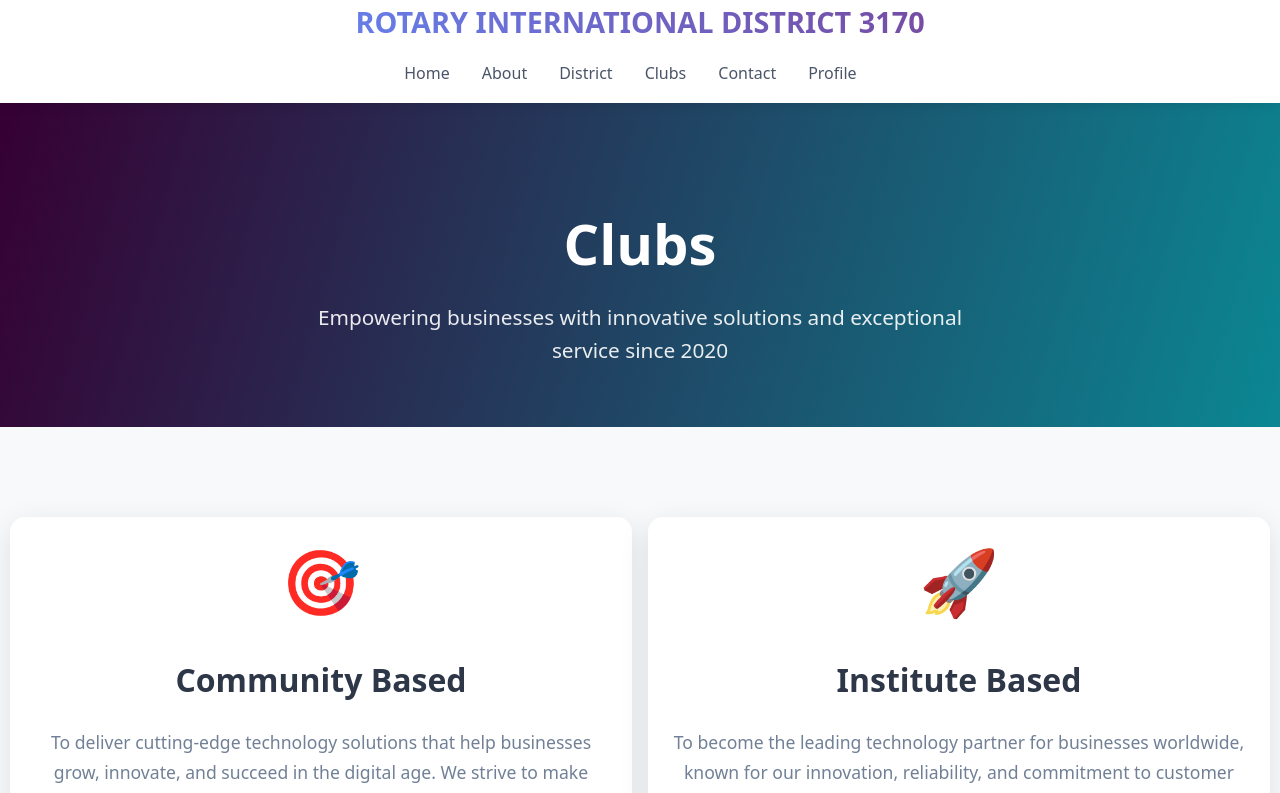
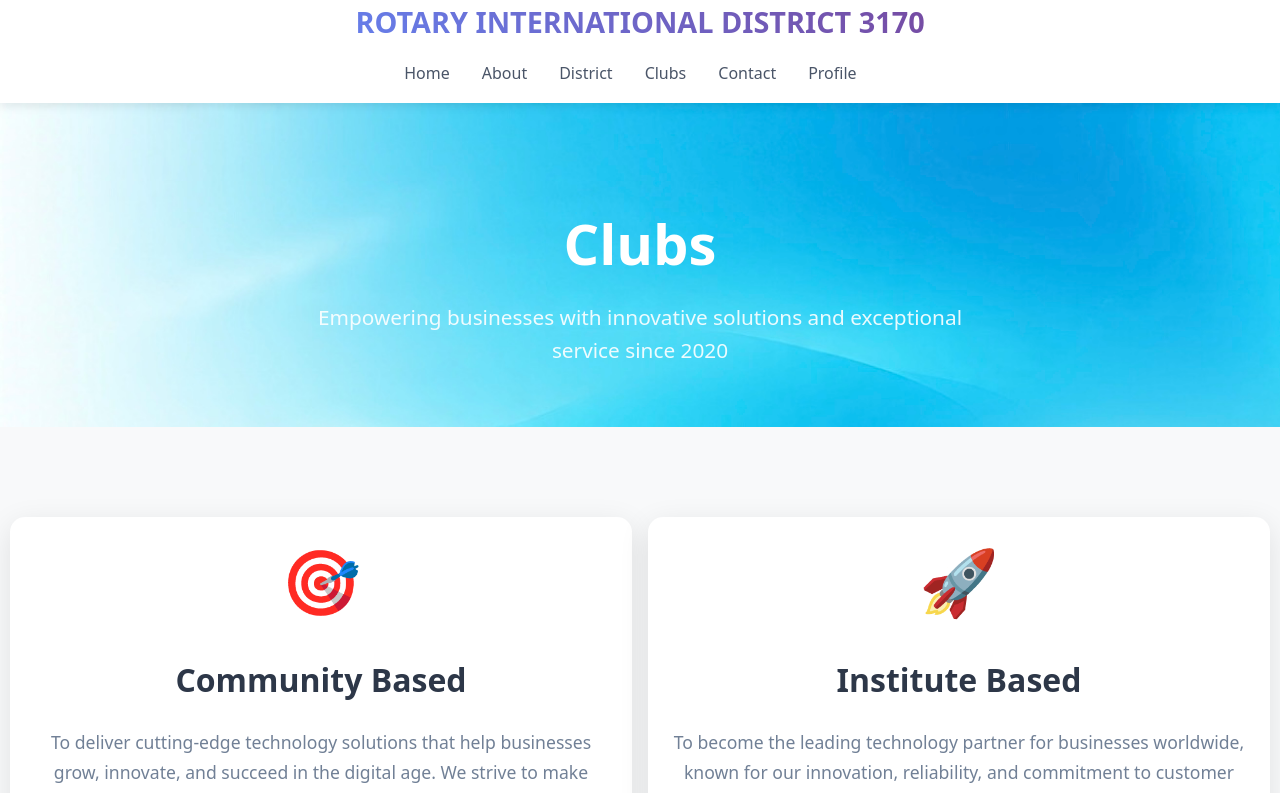
Before and after one commit to rsdevian/RI-District-3170, a React (Vite) app in the folder client/: page /clubs in a window 1280 px wide. Shown: the top 793 px of the page. Built offline with nearby package versions, Linux system fonts and the light colour scheme; some icons are missing.

Commit message:
background change for other navs

```diff
--- a/client/src/components/About/About.css
+++ b/client/src/components/About/About.css
@@ -16,7 +16,8 @@
 
 /* Hero Section */
 .about-hero {
-    background: linear-gradient(105.9deg, rgb(54, 0, 51), rgb(11, 135, 147));
+    background-image: url("/assets/images/Home/background.jpg");
+    background-size: cover;
     color: white;
     padding: 60px 0;
     text-align: center;
--- a/client/src/components/Account/Account.css
+++ b/client/src/components/Account/Account.css
@@ -7,7 +7,8 @@
     justify-content: center;
     min-height: calc(100vh - 140px);
     padding: 2rem;
-    background: linear-gradient(105.9deg, rgb(54, 0, 51), rgb(11, 135, 147));
+    background-image: url("/assets/images/Home/background.jpg");
+    background-size: cover;
 }
 
 /* Not Logged In State */
--- a/client/src/components/Clubs/Clubs.css
+++ b/client/src/components/Clubs/Clubs.css
@@ -16,7 +16,8 @@
 
 /* Hero Section */
 .about-hero {
-    background: linear-gradient(135deg, #667eea 0%, #764ba2 100%);
+    background-image: url("/assets/images/Home/background.jpg");
+    background-size: cover;
     color: white;
     padding: 60px 0;
     text-align: center;
--- a/client/src/components/Contact/Contact.css
+++ b/client/src/components/Contact/Contact.css
@@ -13,7 +13,8 @@
 
 /* Hero Section */
 .contact-hero {
-    background: linear-gradient(105.9deg, rgb(54, 0, 51), rgb(11, 135, 147));
+    background-image: url("/assets/images/Home/background.jpg");
+    background-size: cover;
     color: white;
     padding: 80px 0;
     text-align: center;
--- a/client/src/components/District/District.css
+++ b/client/src/components/District/District.css
@@ -16,7 +16,8 @@
 
 /* Hero Section */
 .about-hero {
-    background: linear-gradient(135deg, #667eea 0%, #764ba2 100%);
+    background-image: url("/assets/images/Home/background.jpg");
+    background-size: cover;
     color: white;
     padding: 60px 0;
     text-align: center;
```
